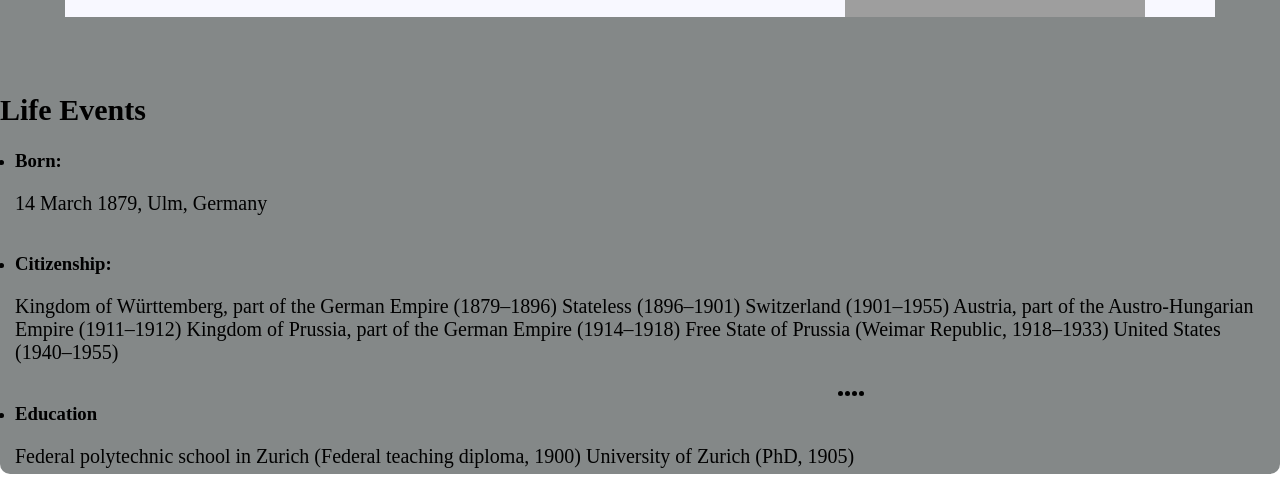
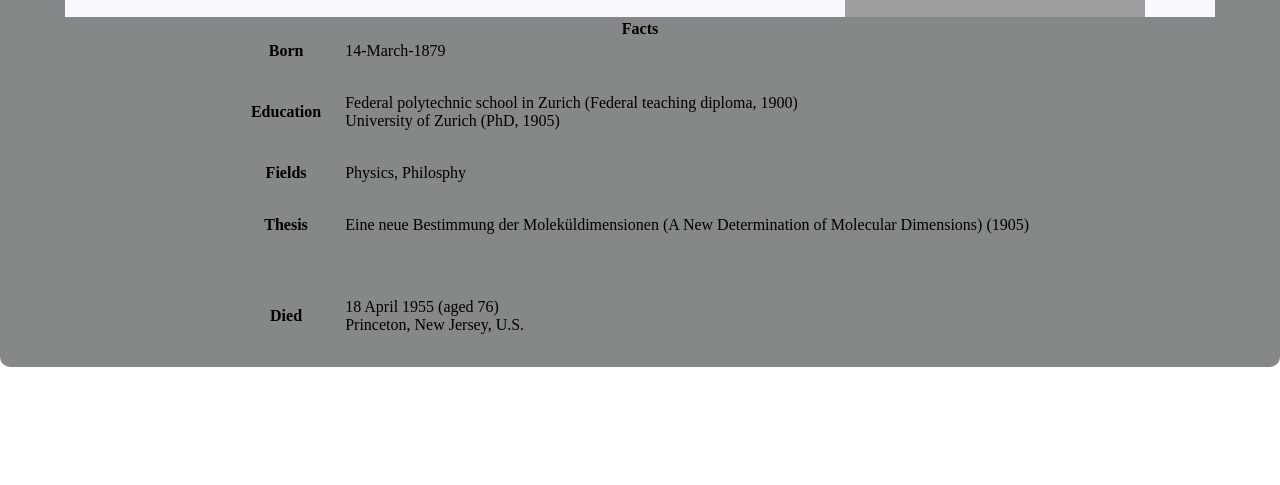
Before and after one commit to shubh045/Training, a website: page June-7/Tribute.html in a window 1280 px wide. Shown: the part 400-885 px from the top of the page. After the commit the page ends 800 px from the top, so only its background shows below. Drawn offline with Linux system fonts and the light colour scheme; grey boxes are pictures that could not be loaded.

Commit message:
replaced list items with table

```diff
--- a/June-7/Tribute.html
+++ b/June-7/Tribute.html
@@ -26,38 +26,50 @@
 
     </div>
 <div>
-        <h2>Life Events</h3>
+        <table class="table">
+            <tbody>
+              <tr>
+                  <th colspan="2" class="fact" style="margin-bottom: 50px;"> Facts </th>
+              </tr>
+                <tr class="tr">
+                <th scope="row" class="head">Born</th>
+                 <td> <!--<span>
+                    "("
+                    <span>1879-03-14</span>
+                    ")"
+                </span> -->
+               <span class="info" style="margin: 20px;"> 14-March-1879 </span>
+            </td>
+                </tr>
 
-        <ul class="list">
-            <li>
-               <h3>Born: </h3> <p class="p">14 March 1879, Ulm, Germany</p>
-            </li>
+                <tr class="tr">
+                    <th scope="row" class="head">Education</th>
+                    <td>
+                        <div class="info" id="ed" style="margin: 30px 0 30px 20px;">
 
-            <li>
-                <h3>Citizenship:</h3> <p class="p">Kingdom of Württemberg, part of the German Empire (1879–1896) Stateless (1896–1901) Switzerland (1901–1955) Austria, part of the Austro-Hungarian Empire (1911–1912) Kingdom of Prussia, part of the German Empire (1914–1918) Free State of Prussia (Weimar Republic, 1918–1933) United States (1940–1955)
+           Federal polytechnic school in Zurich (Federal teaching diploma, 1900)
+           <br> University of Zurich (PhD, 1905)
 
-            </p></li>
-
-            <li> <h3>Education</h3><p class="p">
-         Federal polytechnic school in Zurich (Federal teaching diploma, 1900) University of Zurich (PhD, 1905)
-            </p></li>
-
-            <li><p class="p">
-
-            </p></li>
-
-            <li><p class="p">
-
-            </p></li>
-
-            <li><p class="p">
-
-            </p></li>
-
-            <li><p class="p">
-
-            </p></li>
-        </ul>
+                        </div>
+                    </td>
+                </tr>
+                <tr class="tr">
+                    <th scope="row" class="head">Fields</th>
+                    <td> <span class="info" style="margin: 30px 0 30px 20px;">
+                     Physics, Philosphy
+                    </span></td>
+                </tr>
+                <tr class="tr">
+                    <th scope="row" class="head">Thesis</th>
+                    <td> <div class="info" style="margin: 30px 0 30px 20px;">	Eine neue Bestimmung der Moleküldimensionen (A New Determination of Molecular Dimensions) (1905) </div></td>
+                </tr>
+                <tr class="tr">
+                    <th scope="row" class="head">Died</th>
+                    <td><div class="info" style="margin: 30px 0 30px 20px ;"> 18 April 1955 (aged 76) <br>
+                        Princeton, New Jersey, U.S. </div></td>
+                </tr>
+            </tbody>
+        </table>
     </div>
         </div>
     <!-- </div> -->
```
